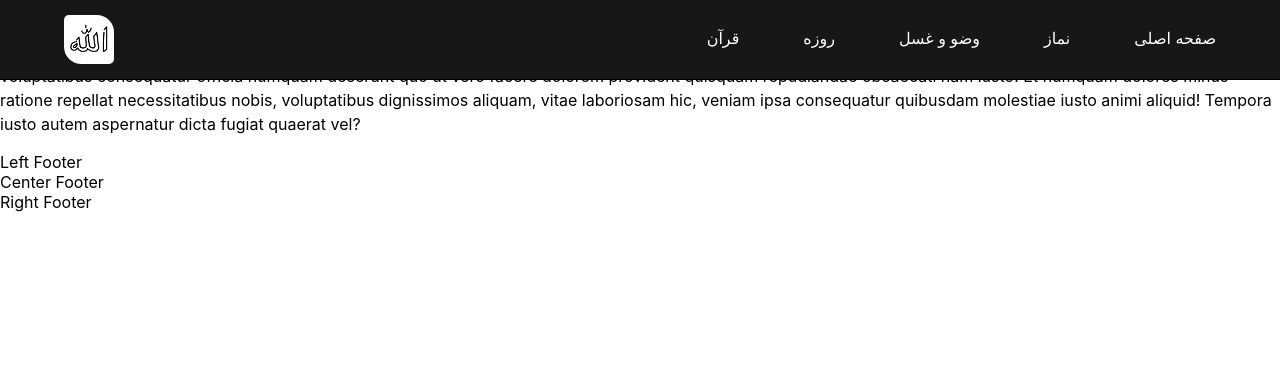
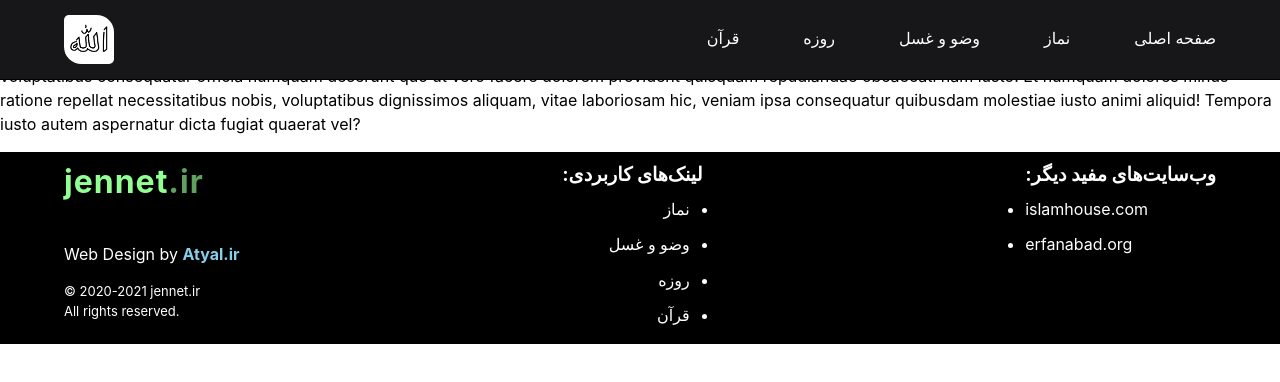
Before and after one commit to masoudnemati/hanafinamaz, a Next.js app: page /ahkam in a window 1280 px wide. Shown: the top 382 px of the page. Built offline with nearby package versions, Linux system fonts and the light colour scheme; a web font is replaced by a local one.

Commit message:
built footer

```diff
--- a/components/layout/footer/Footer.jsx
+++ b/components/layout/footer/Footer.jsx
@@ -1,13 +1,154 @@
 import React from "react";
+import Link from "next/link";
 
 const Footer = () => {
   return (
     <>
       <footer>
-        <div className="left">Left Footer</div>
-        <div className="center">Center Footer</div>
-        <div className="right">Right Footer</div>
+        <div className="footer-3main">
+          <div className="left">
+            <Link href="/">
+              <h1>
+                jennet<span className="ir-jennet">.ir</span>
+              </h1>
+            </Link>
+            <a
+              href="https://atyal.ir/"
+              target="_blank"
+              rel="noopener noreferrer"
+            >
+              <p className="atyal">
+                Web Design by <span>Atyal.ir</span>
+              </p>
+            </a>
+            <p className="rights">
+              &copy; 2020-{new Date().getFullYear()} jennet.ir
+              <br />
+              All rights reserved.
+            </p>
+          </div>
+          <div className="center">
+            <h3>لینک‌های کاربردی:</h3>
+            <ul>
+              <Link href="/namaz">
+                <li>نماز</li>
+              </Link>
+              <Link href="/vozu">
+                <li>وضو و غسل</li>
+              </Link>
+              <Link href="/fast">
+                <li>روزه</li>
+              </Link>
+              <Link href="/quran">
+                <li>قرآن</li>
+              </Link>
+            </ul>
+          </div>
+          <div className="right">
+            <h3>وب‌سایت‌های مفید دیگر:</h3>
+            <ul>
+              <li>
+                <a
+                  href="islamhouse.com/fa"
+                  target="_blank"
+                  rel="noopener noreferrer"
+                >
+                  islamhouse.com
+                </a>
+              </li>
+              <li>
+                <a
+                  href="http://www.erfanabad.org"
+                  target="_blank"
+                  rel="noopener noreferrer"
+                >
+                  erfanabad.org
+                </a>
+              </li>
+            </ul>
+          </div>
+        </div>
       </footer>
+
+      <style jsx>{`
+        footer {
+          color: white;
+          background-color: black;
+        }
+
+        .footer-3main {
+          padding: 10px 5vw;
+          display: flex;
+          flex-flow: row;
+          justify-content: space-between;
+        }
+
+        /*----------------- LEFT FOOTER ---------------- */
+        h1 {
+          margin: 0;
+          padding: 0;
+          padding-bottom: 25px;
+          cursor: pointer;
+          color: #91ff91;
+        }
+
+        .ir-jennet {
+          color: #5fa15f;
+        }
+
+        .atyal span {
+          color: skyblue;
+          font-weight: bold;
+        }
+
+        .rights {
+          font-size: small;
+        }
+
+        /*-----------------  CENTER FOOTER ---------------- */
+        .center {
+          direction: rtl;
+        }
+
+        h3 {
+          margin: 0;
+        }
+
+        ul {
+          padding: 0;
+          margin: 0;
+        }
+
+        li {
+          padding-top: 0.7rem;
+          margin-right: 0.8rem;
+          cursor: pointer;
+        }
+
+        li:hover {
+          color: skyblue;
+        }
+
+        /*-----------------  RIGHT FOOTER ---------------- */
+        .right {
+          direction: rtl;
+        }
+
+        .right ul {
+          direction: ltr;
+        }
+
+        @media only screen and (max-width: 900px) {
+          .footer-3main {
+            flex-direction: column-reverse;
+          }
+
+          ul {
+            padding-bottom: 4rem;
+            padding-left: 45vw;
+          }
+        }
+      `}</style>
     </>
   );
 };
--- a/components/layout/navbar/Burger.jsx
+++ b/components/layout/navbar/Burger.jsx
@@ -17,7 +17,7 @@ const Burger = () => {
             height: 35px;
             position: fixed;
             top: 0.9rem;
-            right: 4vw;
+            right: 3.7vw;
             z-index: 20;
             display: none;
             margin-right: 0;
```
